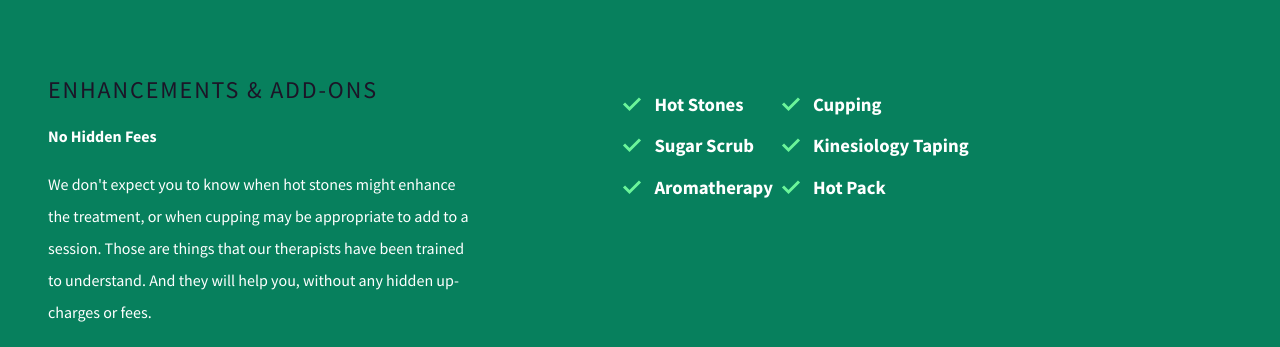
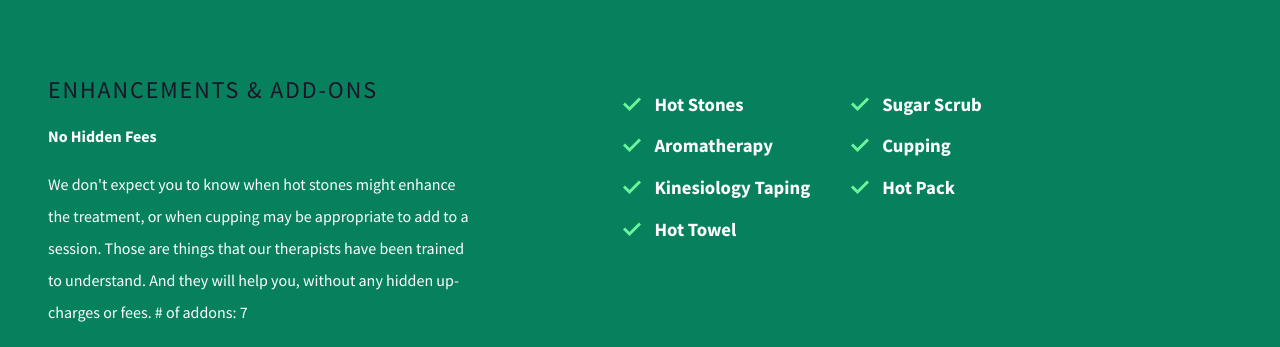
Before and after one commit to modern-life-massage-admin/modern-life-massage-site, a Gatsby site: page / in a window 1280 px wide. Shown: the part 686-1033 px from the top of the page. Built offline with nearby package versions, Linux system fonts and the light colour scheme; Gatsby itself is replaced by a stand-in of ours.

Commit message:
Fixed horizontal scrollbar and add ons limit

```diff
--- a/src/components/AddOnSection/_style.scss
+++ b/src/components/AddOnSection/_style.scss
@@ -12,7 +12,7 @@
   }
   ul {
     list-style: none;
-    margin: 0;
+    margin: 0 $l-size 0 0;
     li {
       position: relative;
       p {
--- a/src/components/AddOnSection/index.tsx
+++ b/src/components/AddOnSection/index.tsx
@@ -11,12 +11,13 @@ const AddOnSection = () => (
         We don't expect you to know when hot stones might enhance the treatment,
         or when cupping may be appropriate to add to a session. Those are things
         that our therapists have been trained to understand. And they will help
-        you, without any hidden up-charges or fees.
+        you, without any hidden up-charges or fees. # of addons:{" "}
+        {HomePageData.add_ons.length}
       </p>
     </div>
     <ul>
       {HomePageData.add_ons.map(({ description, title }, index) => {
-        if (index > 2) return;
+        if (index % 2) return;
         return (
           <li>
             <svg
@@ -35,7 +36,7 @@ const AddOnSection = () => (
     </ul>
     <ul>
       {HomePageData.add_ons.map(({ description, title }, index) => {
-        if (index < 3 || index > 5) return;
+        if (!(index % 2)) return;
         return (
           <li>
             <svg
--- a/src/styles/_global.scss
+++ b/src/styles/_global.scss
@@ -21,6 +21,8 @@ body {
   font-family: $body-font;
   background: $background-color;
   color: $text-color;
+  max-width: 100vw;
+  overflow-x: hidden;
 }
 
 button,
```
